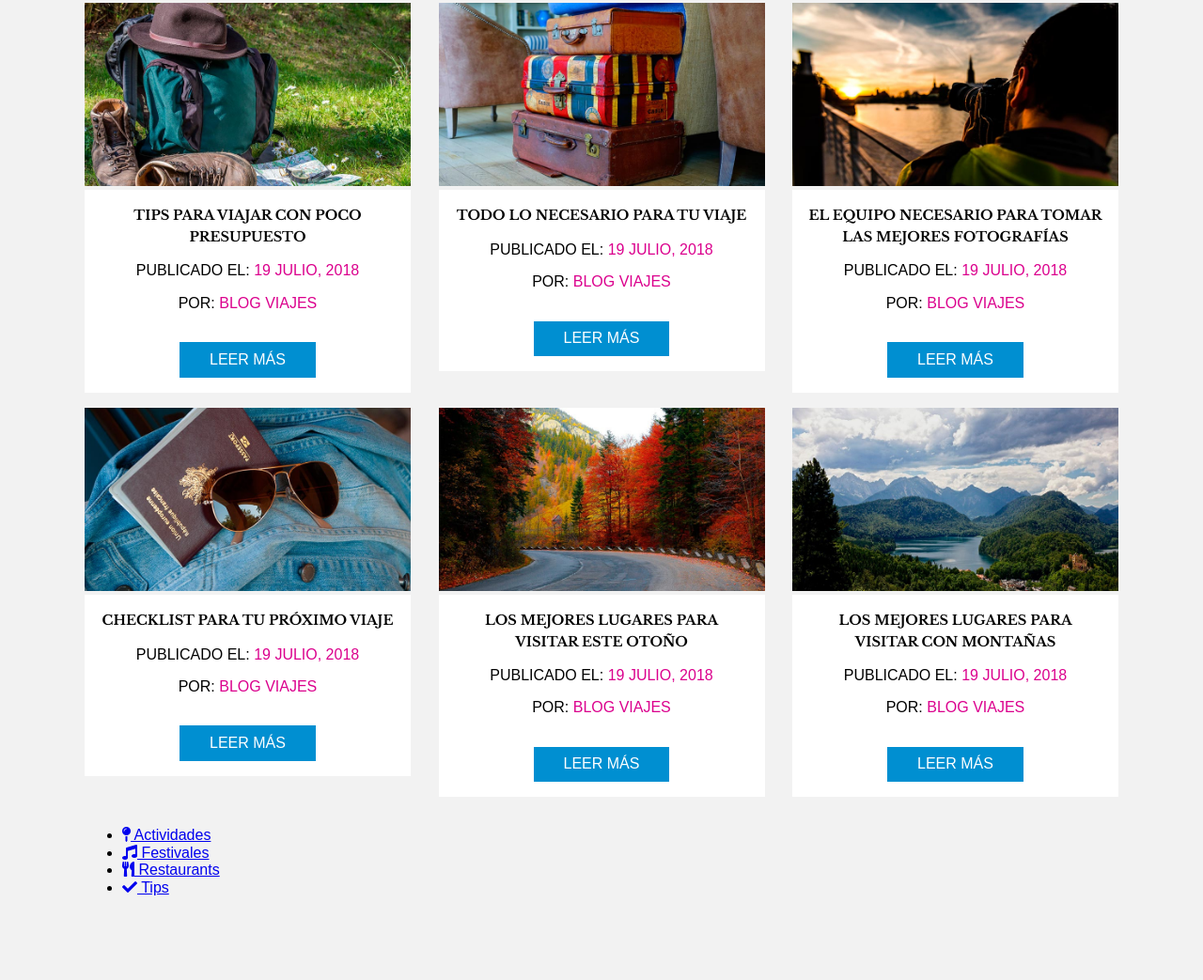
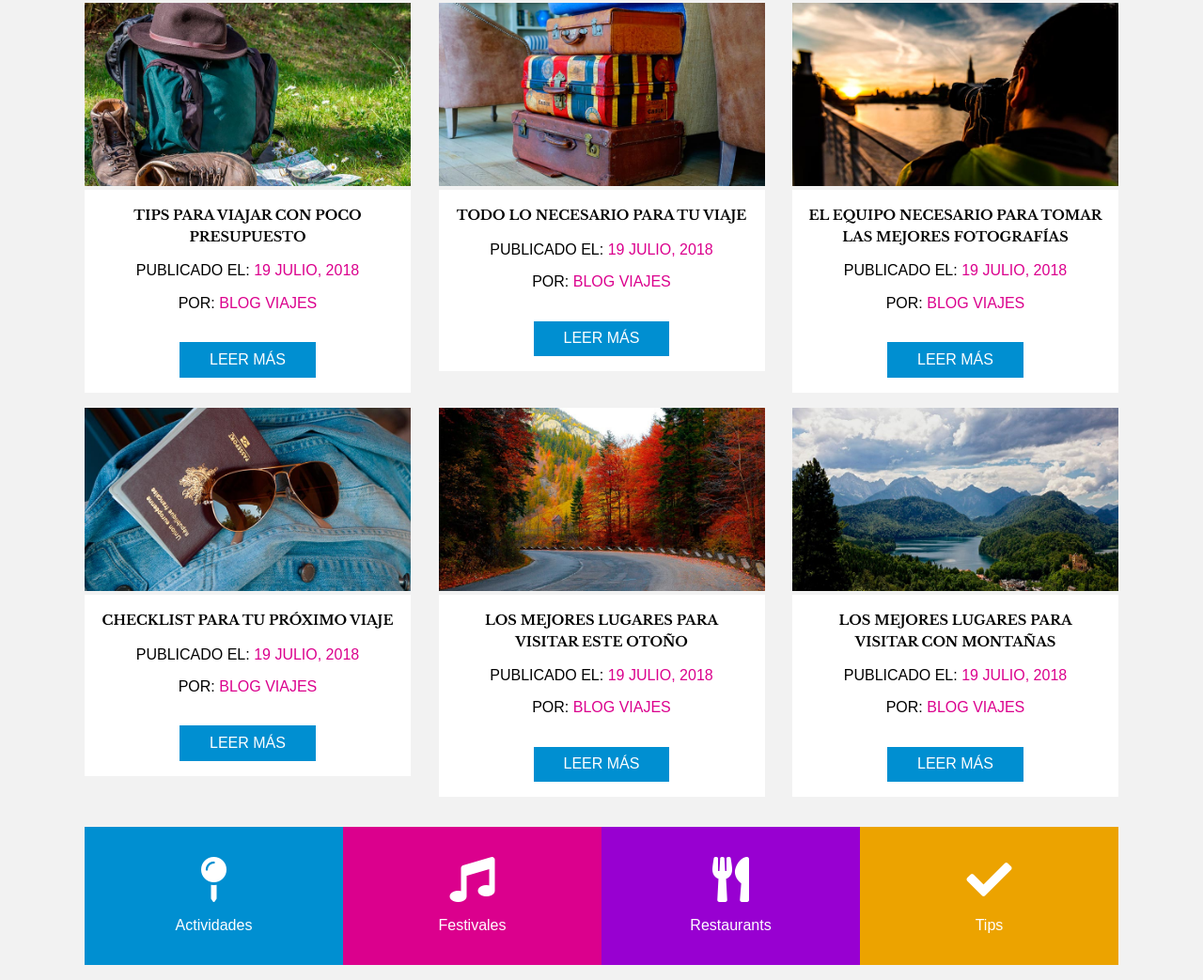
Before and after one commit to jlferrete/blog-viaje-CSS, a plain HTML site: page index.html in a window 1280 px wide. Shown: the part 869-1912 px from the top of the page at 94% size. Before the commit the page ends 1839 px from the top, so only its background shows below. Drawn offline with nearby package versions, Linux system fonts and the light colour scheme.

Commit message:
Styled categories

```diff
--- a/css/styles.css
+++ b/css/styles.css
@@ -162,3 +162,53 @@ img {
         flex: 0 1 calc(33% - 1rem);
     }
 }
+
+
+/* Categorias iconos */
+
+.categorias ul {
+    display: flex;
+    flex-wrap: wrap;
+    padding: 0;
+    list-style: none;
+}
+
+.categorias ul li {
+    flex: 1 0 calc(50%);
+    padding: 2rem;
+}
+
+@media screen and (min-width:768px) {
+    .categorias ul li {
+        flex: 1;
+    }
+}
+
+.categorias ul li:nth-child(1) {
+    background-color: #008fd1;
+}
+
+.categorias ul li:nth-child(2) {
+    background-color: #db008d;
+}
+
+.categorias ul li:nth-child(3) {
+    background-color: #9800d1;
+}
+
+.categorias ul li:nth-child(4) {
+    background-color: #eca300;
+}
+
+.categorias ul li a {
+    color: white;
+    display: flex;
+    flex-direction: column;
+    align-items: center;
+    text-decoration: none;
+}
+
+.categorias ul li i {
+    font-size: 3rem;
+    margin-bottom: 1rem;
+}
```
